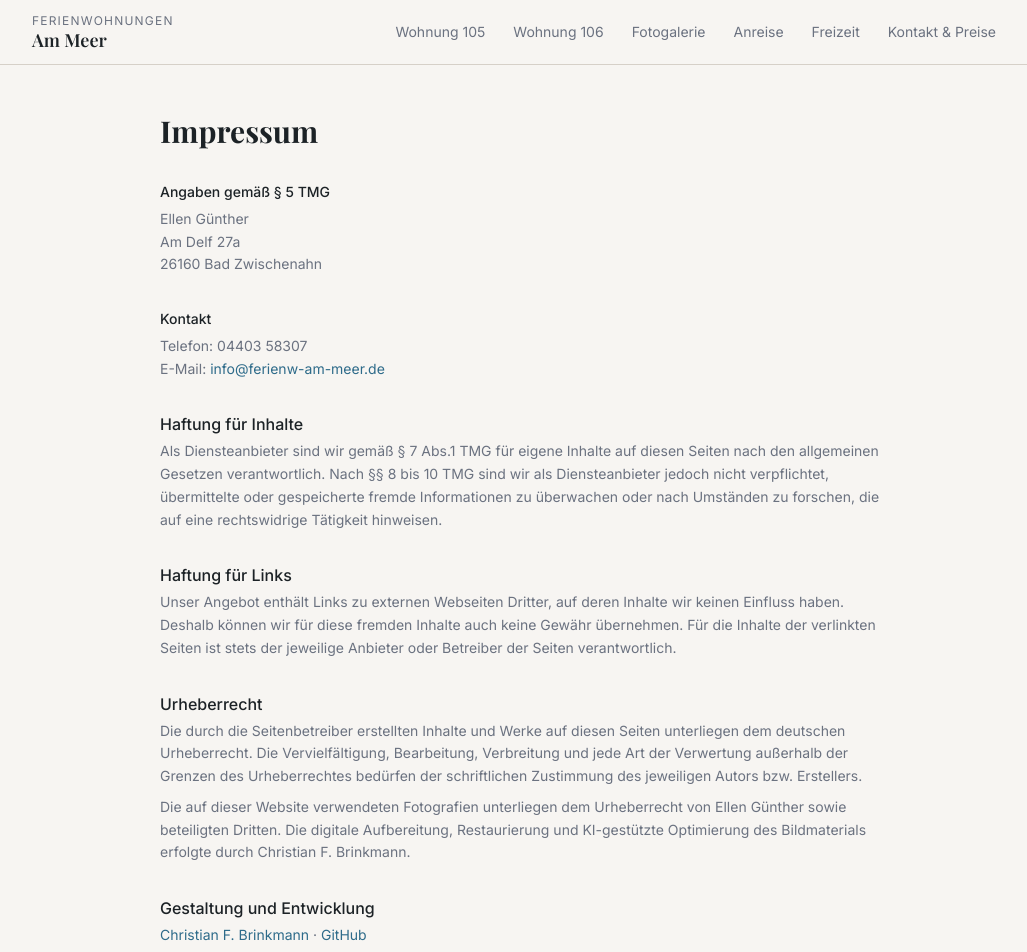
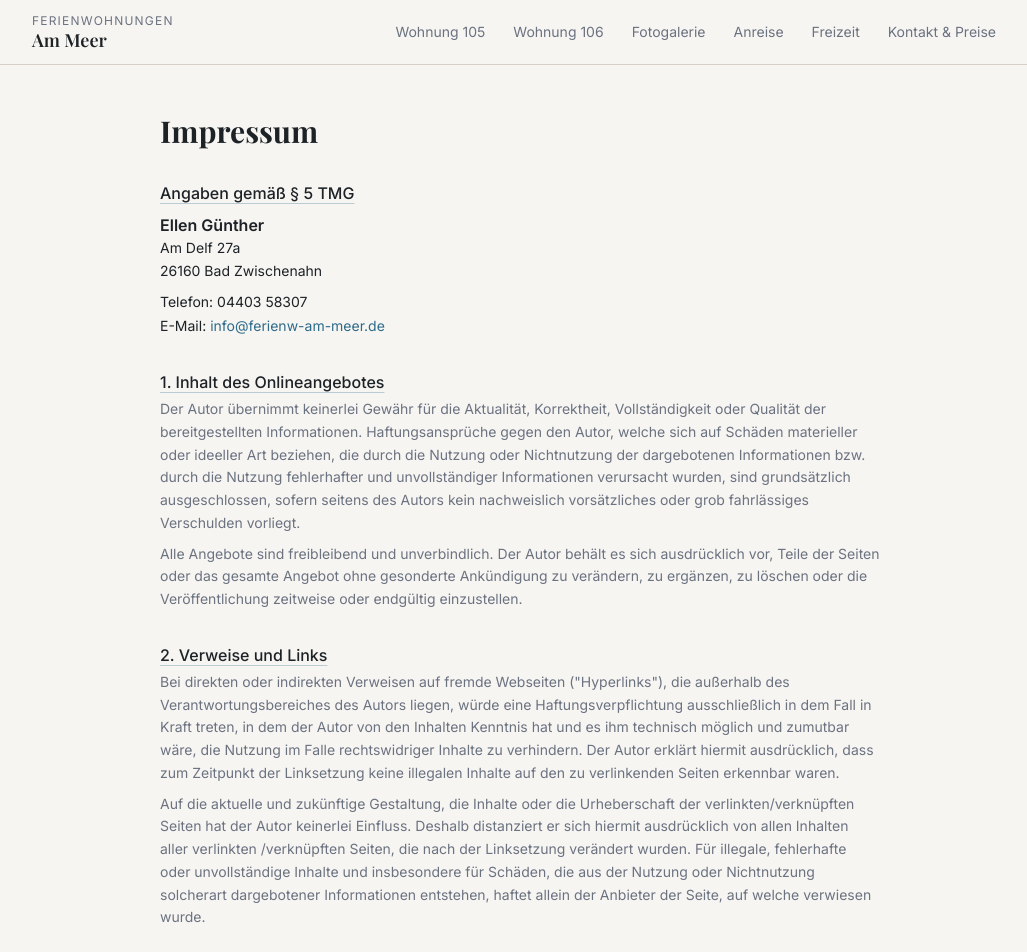
Before and after one commit to chrisb09/github-page.ferienw-am-meer.de, a Next.js app: page /ferienw-preview/impressum in a window 1280 px wide. Shown: the top 952 px of the page, without its empty margins (120-1147 px from the left). Built offline with nearby package versions, Linux system fonts and the light colour scheme; a web font is replaced by a local one.

Commit message:
legal: integrate comprehensive liability disclaimers into Impressum
- Incorporate full 'Haftungsausschluss' from legacy site
- Maintain modern DSGVO compliance and authorship credits
- Improve visual hierarchy of legal sections

```diff
--- a/app/impressum/page.tsx
+++ b/app/impressum/page.tsx
@@ -10,65 +10,76 @@ export default function ImpressumPage() {
       <h1 className="font-serif text-3xl font-bold text-foreground mb-8">Impressum</h1>
 
       <div className="space-y-8 text-sm text-muted-foreground leading-relaxed">
+        {/* Contact Info */}
         <div>
-          <h2 className="font-medium text-foreground mb-1">Angaben gemäß § 5 TMG</h2>
-          <p>Ellen Günther</p>
-          <p>Am Delf 27a</p>
-          <p>26160 Bad Zwischenahn</p>
+          <h2 className="font-medium text-foreground mb-1 text-base underline underline-offset-4 decoration-primary/30">Angaben gemäß § 5 TMG</h2>
+          <div className="text-foreground mt-2">
+            <p className="font-semibold text-base">Ellen Günther</p>
+            <p>Am Delf 27a</p>
+            <p>26160 Bad Zwischenahn</p>
+            <div className="mt-2 space-y-0.5">
+                <p>Telefon: 04403 58307</p>
+                <p>E-Mail: <a href="mailto:info@ferienw-am-meer.de" className="text-primary hover:underline">info@ferienw-am-meer.de</a></p>
+            </div>
+          </div>
         </div>
 
+        {/* 1. Inhalt des Onlineangebotes */}
         <div>
-          <h2 className="font-medium text-foreground mb-1">Kontakt</h2>
-          <p>Telefon: 04403 58307</p>
+          <h2 className="font-medium text-foreground mb-1 text-base underline underline-offset-4 decoration-primary/30">1. Inhalt des Onlineangebotes</h2>
           <p>
-            E-Mail:{" "}
-            <a href="mailto:info@ferienw-am-meer.de" className="text-primary hover:underline">
-              info@ferienw-am-meer.de
-            </a>
+            Der Autor übernimmt keinerlei Gewähr für die Aktualität, Korrektheit, Vollständigkeit oder Qualität der bereitgestellten Informationen. Haftungsansprüche gegen den Autor, welche sich auf Schäden materieller oder ideeller Art beziehen, die durch die Nutzung oder Nichtnutzung der dargebotenen Informationen bzw. durch die Nutzung fehlerhafter und unvollständiger Informationen verursacht wurden, sind grundsätzlich ausgeschlossen, sofern seitens des Autors kein nachweislich vorsätzliches oder grob fahrlässiges Verschulden vorliegt.
+          </p>
+          <p className="mt-2">
+            Alle Angebote sind freibleibend und unverbindlich. Der Autor behält es sich ausdrücklich vor, Teile der Seiten oder das gesamte Angebot ohne gesonderte Ankündigung zu verändern, zu ergänzen, zu löschen oder die Veröffentlichung zeitweise oder endgültig einzustellen.
           </p>
         </div>
 
+        {/* 2. Verweise und Links */}
         <div>
-          <h2 className="font-medium text-foreground mb-1 text-base">Haftung für Inhalte</h2>
+          <h2 className="font-medium text-foreground mb-1 text-base underline underline-offset-4 decoration-primary/30">2. Verweise und Links</h2>
           <p>
-            Als Diensteanbieter sind wir gemäß § 7 Abs.1 TMG für eigene Inhalte auf diesen Seiten nach
-            den allgemeinen Gesetzen verantwortlich. Nach §§ 8 bis 10 TMG sind wir als Diensteanbieter
-            jedoch nicht verpflichtet, übermittelte oder gespeicherte fremde Informationen zu überwachen
-            oder nach Umständen zu forschen, die auf eine rechtswidrige Tätigkeit hinweisen.
+            Bei direkten oder indirekten Verweisen auf fremde Webseiten ("Hyperlinks"), die außerhalb des Verantwortungsbereiches des Autors liegen, würde eine Haftungsverpflichtung ausschließlich in dem Fall in Kraft treten, in dem der Autor von den Inhalten Kenntnis hat und es ihm technisch möglich und zumutbar wäre, die Nutzung im Falle rechtswidriger Inhalte zu verhindern. Der Autor erklärt hiermit ausdrücklich, dass zum Zeitpunkt der Linksetzung keine illegalen Inhalte auf den zu verlinkenden Seiten erkennbar waren.
+          </p>
+          <p className="mt-2">
+            Auf die aktuelle und zukünftige Gestaltung, die Inhalte oder die Urheberschaft der verlinkten/verknüpften Seiten hat der Autor keinerlei Einfluss. Deshalb distanziert er sich hiermit ausdrücklich von allen Inhalten aller verlinkten /verknüpften Seiten, die nach der Linksetzung verändert wurden. Für illegale, fehlerhafte oder unvollständige Inhalte und insbesondere für Schäden, die aus der Nutzung oder Nichtnutzung solcherart dargebotener Informationen entstehen, haftet allein der Anbieter der Seite, auf welche verwiesen wurde.
           </p>
         </div>
 
+        {/* 3. Urheber- und Kennzeichenrecht */}
         <div>
-          <h2 className="font-medium text-foreground mb-1 text-base">Haftung für Links</h2>
+          <h2 className="font-medium text-foreground mb-1 text-base underline underline-offset-4 decoration-primary/30">3. Urheber- und Kennzeichenrecht</h2>
           <p>
-            Unser Angebot enthält Links zu externen Webseiten Dritter, auf deren Inhalte wir keinen Einfluss haben.
-            Deshalb können wir für diese fremden Inhalte auch keine Gewähr übernehmen. Für die Inhalte
-            der verlinkten Seiten ist stets der jeweilige Anbieter oder Betreiber der Seiten verantwortlich.
+            Der Autor ist bestrebt, in allen Publikationen die Urheberrechte der verwendeten Grafiken, Tondokumente, Videosequenzen und Texte zu beachten, von ihm selbst erstellte Grafiken, Tondokumente, Videosequenzen und Texte zu nutzen oder auf lizenzfreie Grafiken, Tondokumente, Videosequenzen und Texte zurückzugreifen.
+          </p>
+          <p className="mt-2">
+            Alle innerhalb des Internetangebotes genannten und ggf. durch Dritte geschützten Marken- und Warenzeichen unterliegen uneingeschränkt den Bestimmungen des jeweils gültigen Kennzeichenrechts und den Besitzrechten der jeweiligen eingetragenen Eigentümer. Allein aufgrund der bloßen Nennung ist nicht der Schluss zu ziehen, dass Markenzeichen nicht durch Rechte Dritter geschützt sind!
+          </p>
+          <p className="mt-2">
+            Das Copyright für veröffentlichte, vom Autor selbst erstellte Objekte bleibt allein beim Autor der Seiten. Eine Vervielfältigung oder Verwendung solcher Grafiken, Tondokumente, Videosequenzen und Texte in anderen elektronischen oder gedruckten Publikationen ist ohne ausdrückliche Zustimmung des Autors nicht gestattet.
+          </p>
+          <p className="mt-4 bg-muted/50 p-4 rounded border-l-4 border-primary/30 italic">
+            Die auf dieser Website verwendeten Fotografien unterliegen dem Urheberrecht von Ellen Günther sowie beteiligten Dritten. Die digitale Aufbereitung, Restaurierung und KI-gestützte Optimierung des Bildmaterials erfolgte durch Christian F. Brinkmann.
           </p>
         </div>
 
+        {/* 4. Rechtswirksamkeit */}
         <div>
-          <h2 className="font-medium text-foreground mb-1 text-base">Urheberrecht</h2>
+          <h2 className="font-medium text-foreground mb-1 text-base underline underline-offset-4 decoration-primary/30">4. Rechtswirksamkeit dieses Haftungsausschlusses</h2>
           <p>
-            Die durch die Seitenbetreiber erstellten Inhalte und Werke auf diesen Seiten unterliegen dem deutschen Urheberrecht.
-            Die Vervielfältigung, Bearbeitung, Verbreitung und jede Art der Verwertung außerhalb der Grenzen des Urheberrechtes
-            bedürfen der schriftlichen Zustimmung des jeweiligen Autors bzw. Erstellers.
-          </p>
-          <p className="mt-2">
-            Die auf dieser Website verwendeten Fotografien unterliegen dem Urheberrecht von Ellen Günther sowie
-            beteiligten Dritten. Die digitale Aufbereitung, Restaurierung und KI-gestützte Optimierung des Bildmaterials
-            erfolgte durch Christian F. Brinkmann.
+            Dieser Haftungsausschluss ist als Teil des Internetangebotes zu betrachten, von dem aus auf diese Seite verwiesen wurde. Sofern Teile oder einzelne Formulierungen dieses Textes der geltenden Rechtslage nicht, nicht mehr oder nicht vollständig entsprechen sollten, bleiben die übrigen Teile des Dokumentes in ihrem Inhalt und ihrer Gültigkeit davon unberührt.
           </p>
         </div>
 
-        <div>
-          <h2 className="font-medium text-foreground mb-1 text-base">Gestaltung und Entwicklung</h2>
+        {/* Development Credit */}
+        <div className="pt-8 border-t border-border/50">
+          <h2 className="font-medium text-foreground mb-1 text-base underline underline-offset-4 decoration-primary/30">Gestaltung und Entwicklung</h2>
           <p>
             <a
               href="https://christian-f-brinkmann.de"
               target="_blank"
               rel="noopener noreferrer"
-              className="text-primary hover:underline"
+              className="text-primary hover:underline font-medium"
             >
               Christian F. Brinkmann
             </a>
@@ -77,7 +88,7 @@ export default function ImpressumPage() {
               href="https://github.com/chrisb09"
               target="_blank"
               rel="noopener noreferrer"
-              className="text-primary hover:underline"
+              className="text-primary hover:underline font-medium"
             >
               GitHub
             </a>
```
